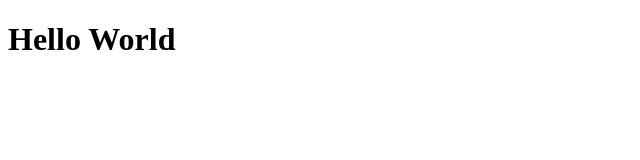
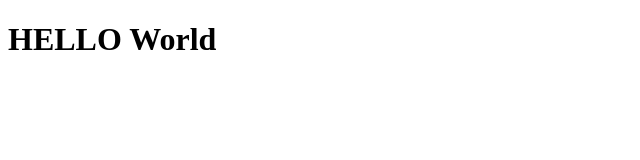
Before and after one commit to Meron-1823970/meron-1823970.github.io, a plain HTML site: page index.html in a window 1280 px wide. Shown: the whole page, without its empty margins (0-640 px from the left). Drawn offline with Linux system fonts and the light colour scheme.

Commit message:
Add files via upload

```diff
--- a/index.html
+++ b/index.html
@@ -1,9 +1,9 @@
 <!DOCTYPE html>
 <html>
     <head>
-        <title>Hello World</title>
+        <title> HELLO World</title>
     </head>
-    </body>
-          <h1>Hello World</h1>
-    </body>
+   </body>
+          <h1>HELLO World</h1>
+      </body>
 </html>
```
